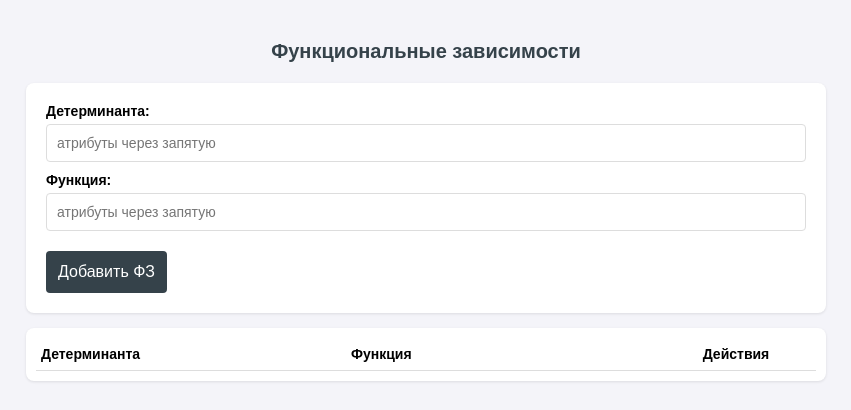
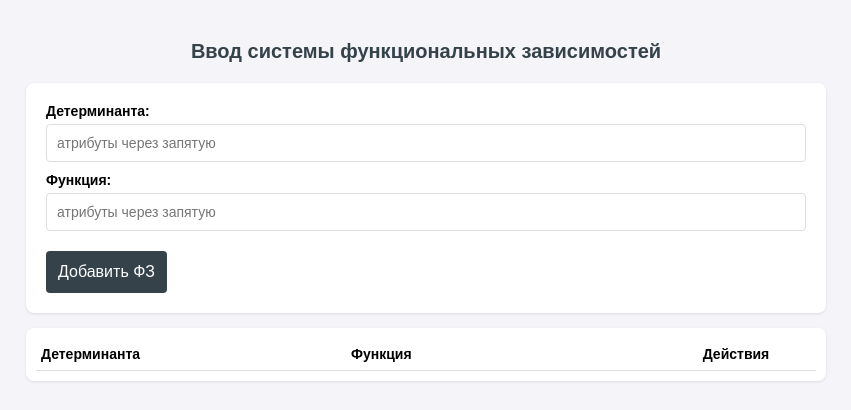
Before and after one commit to kirfor/fdc3, a plain HTML site: page index.html in a window 1280 px wide. Shown: the whole page, without its empty margins (214-1065 px from the left). Drawn offline with Linux system fonts and the light colour scheme.

Commit message:
Add files via upload

```diff
--- a/index.html
+++ b/index.html
@@ -3,12 +3,12 @@
 <head>
     <meta charset="UTF-8">
     <meta name="viewport" content="width=device-width, initial-scale=1.0">
-    <title>Функциональные зависимости</title>
+    <title>Ввод системы функциональных зависимостей</title>
     <link rel="stylesheet" href="style.css">
 </head>
 <body>
     <div class="container">
-        <h1 class="site-title">Функциональные зависимости</h1>
+        <h1 class="site-title">Ввод системы функциональных зависимостей</h1>
 
         <form id="textForm" class="input-form">
             <div class="input-group">
```
